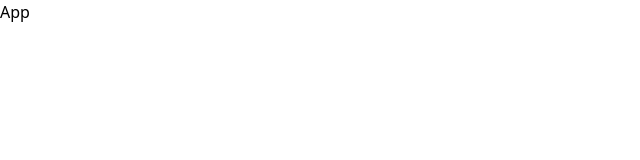
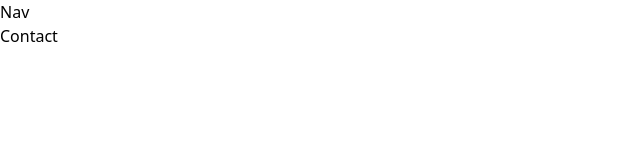
Before and after one commit to malikmoeeznawaz1/Zaptro-ecommerce, a React (Vite) app: page /contact in a window 1280 px wide. Shown: the top 160 px of the page, without its empty margins (0-640 px from the left). Built offline with nearby package versions, Linux system fonts and the light colour scheme.

Commit message:
Routes configured in app and now designing the navabat

```diff
--- a/package.json
+++ b/package.json
@@ -13,6 +13,7 @@
     "@tailwindcss/vite": "^4.1.14",
     "react": "^19.1.1",
     "react-dom": "^19.1.1",
+    "react-router-dom": "^7.9.4",
     "tailwindcss": "^4.1.14"
   },
   "devDependencies": {
--- a/src/App.jsx
+++ b/src/App.jsx
@@ -1,8 +1,24 @@
 import React from 'react'
+import { BrowserRouter, Routes, Route } from 'react-router-dom'
+import Home from './Pages/Home'
+import Products from './Pages/Products'
+import About from './Pages/About'
+import Contact from './Pages/Contact'
+import Cart from './Pages/Cart'
+import Navbar from './Components/Navbar'
 
 const App = () => {
   return (
-    <div>App</div>
+    <BrowserRouter>
+    <Navbar />
+      <Routes>
+        <Route path='/' element={<Home />}></Route>
+        <Route path='/products' element={<Products />}></Route>
+        <Route path='/about' element={<About />}></Route>
+        <Route path='/contact' element={<Contact />}></Route>
+        <Route path='/cart' element={<Cart />}></Route>
+      </Routes>
+    </BrowserRouter>
   )
 }
 
--- /dev/null
+++ b/src/Pages/About.jsx
@@ -0,0 +1,9 @@
+import React from 'react'
+
+const About = () => {
+  return (
+    <div>About</div>
+  )
+}
+
+export default About
--- /dev/null
+++ b/src/Pages/Cart.jsx
@@ -0,0 +1,9 @@
+import React from 'react'
+
+const Cart = () => {
+  return (
+    <div>Cart</div>
+  )
+}
+
+export default Cart
--- /dev/null
+++ b/src/Pages/Contact.jsx
@@ -0,0 +1,9 @@
+import React from 'react'
+
+const Contact = () => {
+  return (
+    <div>Contact</div>
+  )
+}
+
+export default Contact
```
Also changed, not shown: 1 other file (tests, documents, lock files or other folders).
